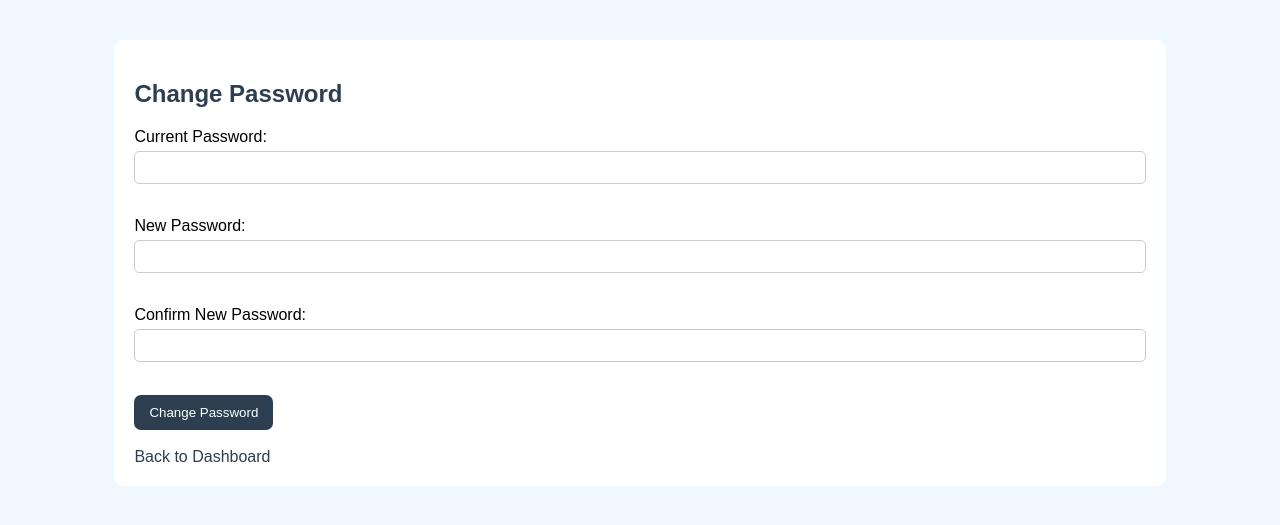
After one commit to User-Bharadwaj/student-management-system-for-micro-it, a Flask app: page /change_password in a window 1280 px wide. The commit adds this page. Shown: the top 525 px of the page. Run offline with Flask 3, Linux system fonts and the light colour scheme; the visitor is signed in with stand-in values (Sample User, id 1); data comes from the database, SQL or seed files in the repository.

Commit message:
Checkpoint before assistant change: Enhance user experience with improved interface and new functionalities
Implement flash messages, edit/delete student features, password change, and styling.

Replit-Commit-Author: Assistant

```diff
--- a/main.py
+++ b/main.py
@@ -1,14 +1,13 @@
-from flask import Flask, render_template, request, redirect, url_for, session
+from flask import Flask, render_template, request, redirect, url_for, session, flash
 from flask_sqlalchemy import SQLAlchemy
 from werkzeug.security import generate_password_hash, check_password_hash
 
 app = Flask(__name__)
 app.secret_key = 'your_secret_key_here'
 
-# Database config - SQLite file
+# Database setup
 app.config['SQLALCHEMY_DATABASE_URI'] = 'sqlite:///students.db'
 app.config['SQLALCHEMY_TRACK_MODIFICATIONS'] = False
-
 db = SQLAlchemy(app)
 
 # User model for login
@@ -34,19 +33,17 @@ class Student(db.Model):
     dbms = db.Column(db.Float, nullable=False)
     os = db.Column(db.Float, nullable=False)
 
+@app.before_first_request
 def create_tables():
-    with app.app_context():
-        db.create_all()
-        # Create default admin user if not exists
-        if not User.query.filter_by(username='admin').first():
-            admin = User(username='admin')
-            admin.set_password('admin')
-            db.session.add(admin)
-            db.session.commit()
+    db.create_all()
+    # Create default admin user if not exists
+    if not User.query.filter_by(username='admin').first():
+        admin = User(username='admin')
+        admin.set_password('admin')
+        db.session.add(admin)
+        db.session.commit()
 
-# Call create_tables before running the app
-create_tables()
-
+# Login page
 @app.route('/', methods=['GET', 'POST'])
 def login():
     if request.method == 'POST':
@@ -55,42 +52,102 @@ def login():
         user = User.query.filter_by(username=username).first()
         if user and user.check_password(password):
             session['username'] = username
+            flash('Logged in successfully!', 'success')
             return redirect(url_for('dashboard'))
         else:
-            return render_template('login.html', error='Invalid credentials')
+            flash('Invalid username or password', 'danger')
     return render_template('login.html')
 
+# Dashboard - list students
 @app.route('/dashboard')
 def dashboard():
     if 'username' not in session:
+        flash('Please login first', 'warning')
         return redirect(url_for('login'))
     students = Student.query.all()
     return render_template('dashboard.html', students=students)
 
+# Add student
 @app.route('/add_student', methods=['GET', 'POST'])
 def add_student():
     if 'username' not in session:
+        flash('Please login first', 'warning')
         return redirect(url_for('login'))
     if request.method == 'POST':
-        name = request.form['name']
-        year = request.form['year']
-        branch = request.form['branch']
-        java = float(request.form['java'])
-        python = float(request.form['python'])
-        dbms = float(request.form['dbms'])
-        os = float(request.form['os'])
-
-        student = Student(name=name, year=year, branch=branch,
-                          java=java, python=python, dbms=dbms, os=os)
+        student = Student(
+            name=request.form['name'],
+            year=request.form['year'],
+            branch=request.form['branch'],
+            java=float(request.form['java']),
+            python=float(request.form['python']),
+            dbms=float(request.form['dbms']),
+            os=float(request.form['os'])
+        )
         db.session.add(student)
         db.session.commit()
+        flash('Student added successfully!', 'success')
         return redirect(url_for('dashboard'))
-
     return render_template('add_student.html')
 
+# Edit student
+@app.route('/edit_student/<int:id>', methods=['GET', 'POST'])
+def edit_student(id):
+    if 'username' not in session:
+        flash('Please login first', 'warning')
+        return redirect(url_for('login'))
+    student = Student.query.get_or_404(id)
+    if request.method == 'POST':
+        student.name = request.form['name']
+        student.year = request.form['year']
+        student.branch = request.form['branch']
+        student.java = float(request.form['java'])
+        student.python = float(request.form['python'])
+        student.dbms = float(request.form['dbms'])
+        student.os = float(request.form['os'])
+        db.session.commit()
+        flash('Student updated successfully!', 'success')
+        return redirect(url_for('dashboard'))
+    return render_template('edit_student.html', student=student)
+
+# Delete student
+@app.route('/delete_student/<int:id>')
+def delete_student(id):
+    if 'username' not in session:
+        flash('Please login first', 'warning')
+        return redirect(url_for('login'))
+    student = Student.query.get_or_404(id)
+    db.session.delete(student)
+    db.session.commit()
+    flash('Student deleted successfully!', 'success')
+    return redirect(url_for('dashboard'))
+
+# Change password
+@app.route('/change_password', methods=['GET', 'POST'])
+def change_password():
+    if 'username' not in session:
+        flash('Please login first', 'warning')
+        return redirect(url_for('login'))
+    user = User.query.filter_by(username=session['username']).first()
+    if request.method == 'POST':
+        current_password = request.form['current_password']
+        new_password = request.form['new_password']
+        confirm_password = request.form['confirm_password']
+        if not user.check_password(current_password):
+            flash('Current password is incorrect', 'danger')
+        elif new_password != confirm_password:
+            flash('New passwords do not match', 'danger')
+        else:
+            user.set_password(new_password)
+            db.session.commit()
+            flash('Password changed successfully!', 'success')
+            return redirect(url_for('dashboard'))
+    return render_template('change_password.html')
+
+# Logout
 @app.route('/logout')
 def logout():
     session.pop('username', None)
+    flash('Logged out successfully', 'success')
     return redirect(url_for('login'))
 
 if __name__ == '__main__':
--- a/static/style.css
+++ b/static/style.css
@@ -5,43 +5,84 @@ body {
 
 .container {
   width: 80%;
-  margin: 40px auto;
+  margin: auto;
   padding: 20px;
   background: #fff;
   border-radius: 10px;
-  box-shadow: 0 0 10px #aaa;
+  margin-top: 40px;
 }
 
 h2 {
   color: #2c3e50;
 }
 
-input, button {
+input[type=text], input[type=password], input[type=number] {
+  width: 100%;
   padding: 8px;
-  width: 100%;
-  max-width: 400px;
   margin-top: 5px;
+  margin-bottom: 15px;
+  border-radius: 5px;
+  border: 1px solid #ccc;
+  box-sizing: border-box;
 }
 
 button {
   background-color: #2c3e50;
   color: white;
+  padding: 10px 15px;
   border: none;
+  border-radius: 7px;
   cursor: pointer;
-  margin-top: 10px;
 }
 
 button:hover {
-  background-color: #3e5a78;
+  background-color: #1a252f;
+}
+
+a {
+  color: #2c3e50;
+  text-decoration: none;
+  margin-right: 10px;
+}
+
+a:hover {
+  text-decoration: underline;
 }
 
 table {
+  width: 100%;
   border-collapse: collapse;
   margin-top: 20px;
 }
 
 th, td {
-  padding: 10px;
-  border: 1px solid #ccc;
+  padding: 12px;
+  border: 1px solid #ddd;
   text-align: center;
 }
+
+th {
+  background-color: #2c3e50;
+  color: white;
+}
+
+.flash {
+  padding: 10px;
+  margin-bottom: 20px;
+  border-radius: 5px;
+}
+
+.flash.success {
+  background-color: #d4edda;
+  color: #155724;
+}
+
+.flash.danger {
+  background-color: #f8d7da;
+  color: #721c24;
+}
+
+.flash.warning {
+  background-color: #fff3cd;
+  color: #856404;
+}
--- /dev/null
+++ b/templates/change_password.html
@@ -0,0 +1,33 @@
+<!DOCTYPE html>
+<html>
+<head>
+    <title>Change Password</title>
+    <link rel="stylesheet" href="{{ url_for('static', filename='style.css') }}">
+</head>
+<body>
+<div class="container">
+    <h2>Change Password</h2>
+    {% with messages = get_flashed_messages(with_categories=true) %}
+      {% if messages %}
+        {% for category, message in messages %}
+          <p class="flash {{ category }}">{{ message }}</p>
+        {% endfor %}
+      {% endif %}
+    {% endwith %}
+    <form method="POST">
+        <label>Current Password:</label><br>
+        <input type="password" name="current_password" required><br><br>
+
+        <label>New Password:</label><br>
+        <input type="password" name="new_password" required><br><br>
+
+        <label>Confirm New Password:</label><br>
+        <input type="password" name="confirm_password" required><br><br>
+
+        <button type="submit">Change Password</button>
+    </form>
+    <br>
+    <a href="{{ url_for('dashboard') }}">Back to Dashboard</a>
+</div>
+</body>
+</html>
```
Also changed, not shown: templates/dashboard.html (+23 -6 lines), templates/edit_student.html (added, +38 -0 lines), templates/login.html (+9 -3 lines), templates/add_student.html (indentation only), 1 other file.
